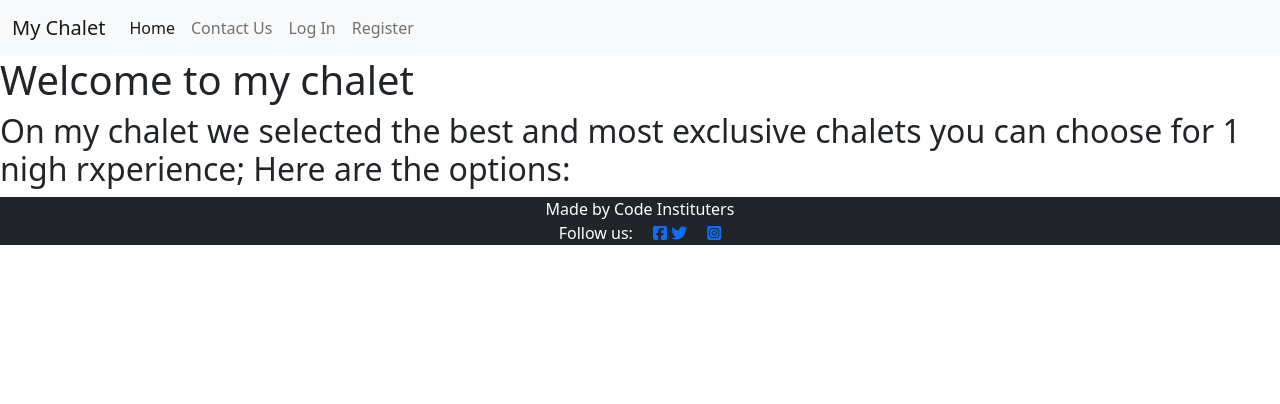
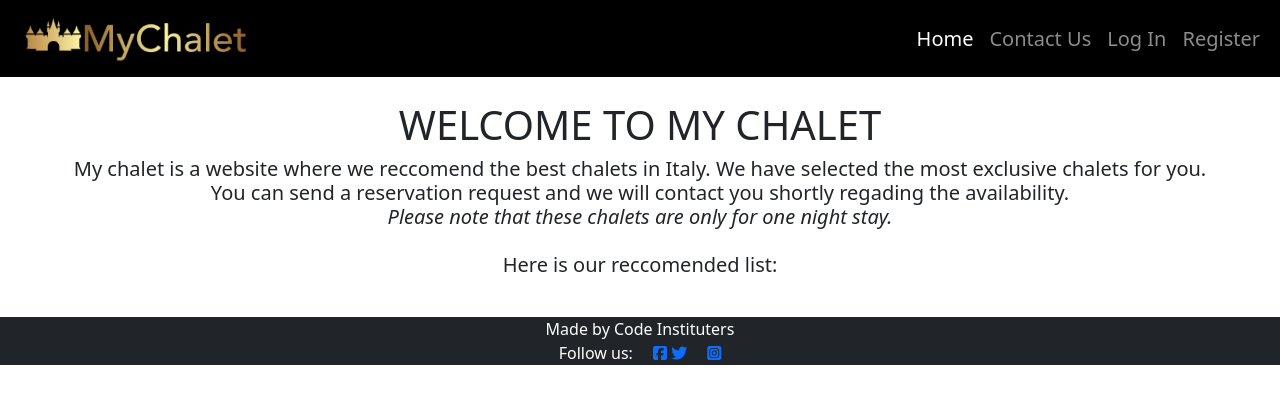
Before and after one commit to aimansae/my-chalet, a Django app: page / in a window 1280 px wide. Shown: the top 404 px of the page. Run offline with Django 4.2, Linux system fonts and the light colour scheme; data that the repository does not hold is empty; some libraries are stand-ins or nearby versions.

Commit message:
Add images and basic styling to base and home and reservation pages

```diff
--- a/my_chalet/settings.py
+++ b/my_chalet/settings.py
@@ -141,7 +141,7 @@ STATICFILES_DIRS = [os.path.join(BASE_DIR, 'static')]
 STATIC_ROOT = os.path.join(BASE_DIR, 'staticfiles')
 
 # MEDIA
-MEDIA_URL = '/media/'
+MEDIA_URL = '/images/'
 DEFAULT_FILE_STORAGE = 'cloudinary_storage.storage.MediaCloudinaryStorage'
 
 # Default primary key field type
--- a/my_chalet_site/forms.py
+++ b/my_chalet_site/forms.py
@@ -1,5 +1,5 @@
+from django.forms import ModelForm
 from . models import MakeReservation
-from django.forms import ModelForm
 from django.contrib.auth.models import User
 from django import forms
 from django.utils import timezone
@@ -18,8 +18,8 @@ class ReservationForm(forms.ModelForm):
 
     class Meta:
         model = MakeReservation
-        fields = ('selected_chalet', 'fname', 'lname',
-                  'phone', 'capacity', 'date',)
+        fields = ('selected_chalet', 'fname', 'lname','email',
+                  'phone', 'capacity', 'date')
         labels = {
             'selected_chalet': 'selected_chalet',
             'email': 'email',
--- a/my_chalet_site/models.py
+++ b/my_chalet_site/models.py
@@ -21,11 +21,8 @@ class ChaletList(models.Model):
     location = models.CharField(
         max_length=150, default='location', blank=False)
     image = CloudinaryField('Image', default='placeholder')
-    # aggiunto dopo
     description = models.TextField(default='description', blank=False)
-
     price = models.DecimalField(null=True, max_digits=10, decimal_places=2)
-    # aggiunto dopo
     chalet_images = CloudinaryField('Image', default='placeholder')
 
     def __str__(self):
@@ -43,7 +40,8 @@ class MakeReservation(models.Model):
     user = models.ForeignKey(User, on_delete=models.CASCADE, null=True, default=None,
                              related_name='user_booking',)  # to remove null=True, default=None LATER
 
-    selected_chalet = models.ForeignKey(ChaletList,on_delete=models.CASCADE, null=True )
+    selected_chalet = models.ForeignKey(
+        ChaletList, on_delete=models.CASCADE, null=True)
     fname = models.CharField(
         'First Name', max_length=150, null=True, blank=False)
     lname = models.CharField(
--- a/my_chalet_site/urls.py
+++ b/my_chalet_site/urls.py
@@ -7,6 +7,6 @@ urlpatterns = [
          views.ChaletDetail.as_view(), name="chalet_detail"),
     path('reservation/<int:chalet_id>/', views.reservation, name="reservation"),
     path('my_reservations/', views.my_reservations, name="my_reservations"),
-    path('edit_reservation/<int:chalet_id>/', views.edit_reservation, name="edit"),
+    path('edit_reservation/<int:chalet_id/', views.editReservation, name="edit"),
 
 ]
--- a/my_chalet_site/views.py
+++ b/my_chalet_site/views.py
@@ -37,9 +37,9 @@ def reservation(request, chalet_id):
     name = ChaletList.name
     price = ChaletList.price
 # prima era cosi funzionava
-    #form = ReservationForm(initial={'selected_chalet': chalet_id})
-    form = ReservationForm()
-
+    form = ReservationForm(initial={'selected_chalet': chalet_id})
+    # form = ReservationForm()
+    user_reservation = chalet
 
     if request.method == 'POST':
         form = ReservationForm(data=request.POST)
@@ -47,6 +47,8 @@ def reservation(request, chalet_id):
         if form.is_valid():
             reservation_form = form.save(commit=False)
             reservation_form.user = request.user
+            # reservation_form.selected_chalet = chalet_id
+
             # to delete form.instance.name = request.user.username
             reservation_form.save()
             messages.success(
@@ -57,12 +59,14 @@ def reservation(request, chalet_id):
         messages.error(
             request, 'The form is not valid'
         )
-    #form = ReservationForm()
+    # form = ReservationForm()
     context = {
         'form': form,
         'chalet': chalet,
         'name': name,
         'price': price,
+        # nuovo
+        'user_reservation': user_reservation
     }
     return render(request, 'reservation.html', context)
 
@@ -72,14 +76,12 @@ def my_reservations(request):
     if request.user.is_authenticated:
         reservations = MakeReservation.objects.filter(user=request.user)
         user_reservation = MakeReservation.objects.all()
-        #chalet = ChaletList.objects.get(pk=chalet_id)
-        #name = ChaletList.name
-        #price = ChaletList.price
+
         context = {
             'reservations': reservations,
             # 'name': name,
             # 'price': price,
-            'user_reservation':user_reservation,
+            'user_reservation': user_reservation,
 
         }
         return render(request, 'my_reservations.html', context)
@@ -89,19 +91,22 @@ def my_reservations(request):
         return redirect('../accounts/signup')
 
 
-def edit_reservation(request, chalet_id):
+def editReservation(request,chalet_id):
+    '''To Edit a reservation request is user is logged in'''
 
-    chalet = get_object_or_404(ChaletList, pk=chalet_id)
-    if request.method == 'POST':
-        form = ReservationForm(request.POST, instance=chalet)
-        if form.is_valid():
-            form.save()
-            messages.success(request, 'Reservation updated!')
-            return redirect('my_reservations')
+    if user.is_authenticated:
+        #reservation = MakeReservation, id=
 
-    context = {
-        'form': form,
-        'chalet': chalet
-    }
+        form = ReservationForm(request.POST or None, instance=chalet)
 
-    return reder(request, 'edit_reservation.html', context)
+        if request.method == "POST":
+            if form.is_valid():
+                form.save()
+                messages.success(request, ('Reservation request updated'))
+                return redirect(my_reservations)
+
+        context = {
+           'form': form,
+           'chalet':chalet
+        }
+    return render(request, 'edit_reservation.html', context)
--- a/static/css/style.css
+++ b/static/css/style.css
@@ -1,2 +1,17 @@
-.id_selected_chalet{
-    display:none};
+
+.logo {
+    width:250px;
+}
+.navbar{
+    color: #fff;
+}
+.navbar .navbar-toggler[aria-expanded="true"] {
+
+    color: #fff;
+}
+
+.card-img-top {
+    width: 100%;
+    height: 15vw;
+    object-fit: cover;
+}
--- a/templates/base.html
+++ b/templates/base.html
@@ -16,22 +16,23 @@
     <script src="https://kit.fontawesome.com/5b2ec3dbf8.js" crossorigin="anonymous"></script>
 
     <!--CSS link-->
-    <link rel="stylesheet" href="{% static 'css/style.css' %}">
+    <link rel="stylesheet" type="text/css" href="{% static '/css/style.css' %}">
 </head>
 <body class="d-flex flex-column h-100 main-bg">
 <header>
     <!--Navigation-->
 
-    <nav class="navbar navbar-expand-lg bg-light ">
+    <nav class="navbar navbar-expand-lg navbar-dark bg-black fs-5 ">
         <div class="container-fluid ">
-            <a class="navbar-brand" href="{% url 'home' %}">My Chalet</a>
+            <a class="navbar-brand" href="{% url 'home' %}"><img class='logo' src="{% static 'images/logo.png'%}">
+           </a>
             <button class="navbar-toggler" type="button" data-bs-toggle="collapse"
                 data-bs-target="#navbarSupportedContent" aria-controls="navbarSupportedContent" aria-expanded="false"
                 aria-label="Toggle navigation">
                 <span class="navbar-toggler-icon"></span>
             </button>
-            <div class="collapse navbar-collapse" id="navbarSupportedContent">
-                <ul class="navbar-nav me-auto mb-2 mb-lg-0">
+            <div class="collapse navbar-collapse" id="navbarSupportedContent" >
+                <ul class="navbar-nav mb-2 mb-lg-0 ms-auto">
                     <li class="nav-item">
                         <a class="nav-link active" aria-current="page" href="{% url 'home' %}">Home</a>
                     </li>
@@ -74,7 +75,7 @@
 
 
      <!-- Footer -->
-     <footer class="bg-dark text-center text-white">
+     <footer class=" footer bg-dark text-center text-white pb2">
         <p class="m-0 text-center">Made by Code Instituters</p>
         <p class="m-0 text-center">Follow us: <a href="https://facebook.com"><i class="fab fa-facebook-square ms-3"rel="noopener" aria-label="visit our Facebook page ( in a new tab)"></i></a>
             <a href="https://twitter.com"><i class="fa-brands fa-twitter"rel="noopener" aria-label="visit our Facebook page ( in a new tab)"></i></a>
--- a/templates/home.html
+++ b/templates/home.html
@@ -1,31 +1,37 @@
-
-
 {% extends 'base.html' %}
-
+{% load static %}
 {% block content %}
-
-<h1>Welcome to my chalet</h1>
-<h2>On my chalet we selected the best and most exclusive chalets you can choose for 1 nigh rxperience; Here are the options:</h2>
+    <div class="p-4 text-center justify-content-center align-items-center">
+        <h1 class="mt-auto text-uppercase">Welcome to my chalet</h1>
+        <h5> My chalet is a website where we reccomend the best chalets in Italy. We have selected the most exclusive
+            chalets for you.<br>
+            You can send a reservation request and we will contact you shortly regading the availability.<br> <span
+                class="fst-italic">Please note that these chalets are only for one night stay.</span><br>
+            <p class="mt-4">Here is our reccomended list:</p>
+    </div>
 <div class="container">
     {% for chalet in chalet_list %}
     {% if forloop.counter0|divisibleby:3 %} <div class="row"> {% endif %}
-        <div class="col-md-4">
+        <div class="col-md-4 mb-5 ">
             <div class="card h-100">
-                <img class="card-img-top image-responsive" src="..." alt="Card image cap">
+                <h5 class="card-title text-uppercase text-center m-3">{{chalet.name}}</h5>
+                <img class="card-img-top image-responsive" src="{{chalet.image.url}}" width="55%" height="50%" alt="Card image cap">
                 <div class="card-body d-flex flex-column">
-                    <h5 class="card-title text-uppercase">{{chalet.name}}</h5>
-                    <p class="card-text">{{ chalet.description }}This is a longer card with supporting text below as a
-                        natural lead-in to additional content. This content is a little bit longer.</p>
-                        <strong class="card-link">Price: {{ chalet.price }}</strong>
+
+                    <!--<p class="card-text">{{ chalet.description }}This is a longer card with supporting text below as a
+                        natural lead-in to additional content. This content is a little bit longer.</p>-->
+                        <p class="card-text"><strong>Location</strong> <a href="https://shorturl.at/adgX0"> <i class="fa-solid fa-location-dot" rel="noopener" aria-label="visit link on Google Maps"></i><br>{{ chalet.location }}</a></p>
+                    <strong class="card-link">Price:€ {{ chalet.price }}</strong>
                     <div class="card-body">
 
-                    <a href="{% url 'chalet_detail' chalet.id %}" class="btn btn-primary float-right">Reserve</a>
+                        <a href="{% url 'chalet_detail' chalet.id %}" class="btn btn-primary float-end">Reserve</a>
                     </div>
                 </div>
             </div>
         </div>
-        {% if forloop.counter|divisibleby:3 or forloop.last %} <!--CHECK-->
-    </div><br>{% endif %}
+        {% if forloop.counter|divisibleby:3 or forloop.last %}
+        <!--CHECK-->
+    </div>{% endif %}
     {% endfor %}
 
 </div>
```
Also changed, not shown: templates/chalet_detail.html (+14 -14 lines), templates/my_reservations.html (+4 -5 lines), templates/reservation.html (+11 -5 lines), static/images/chalet1.jpg (added), static/images/logo.png (added).
